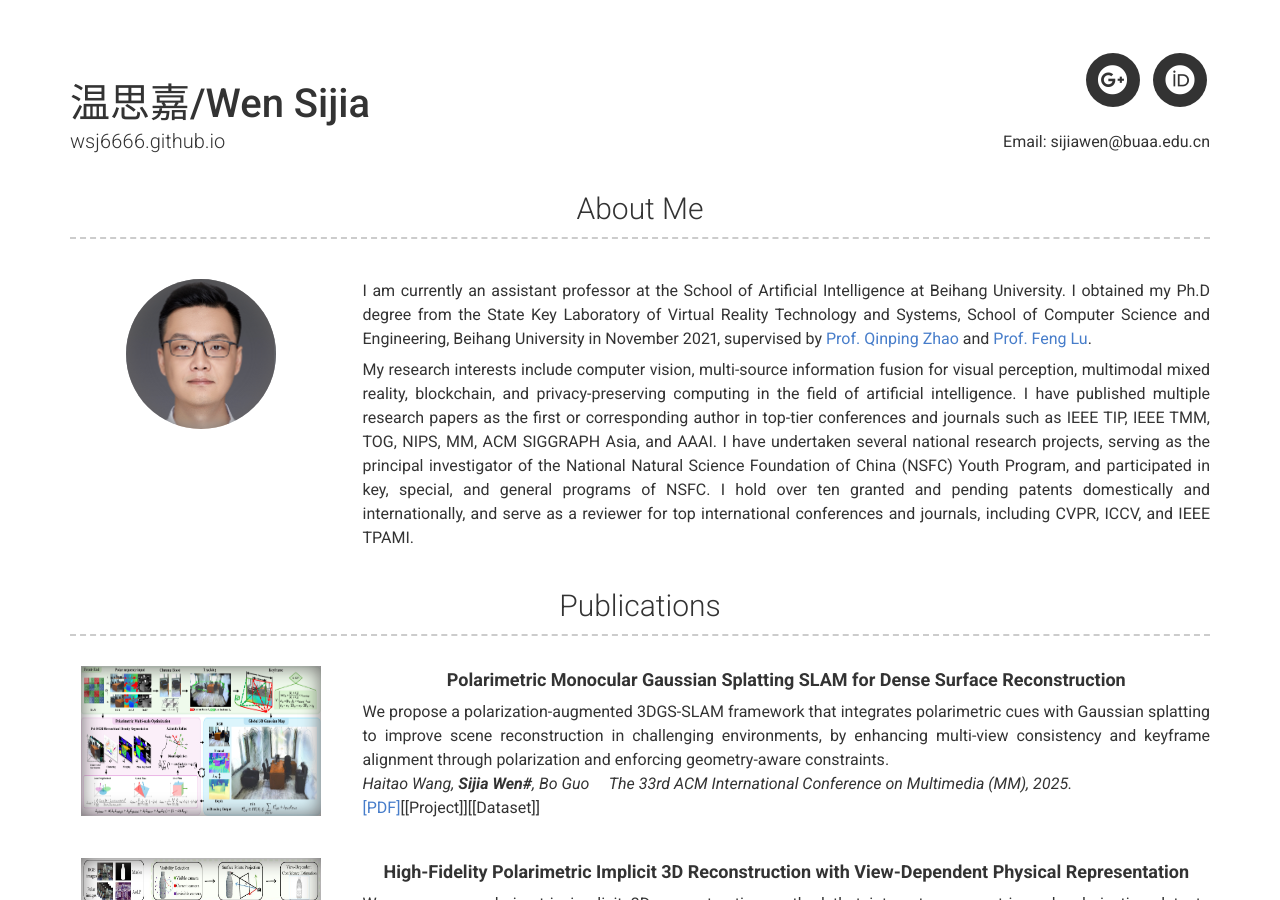
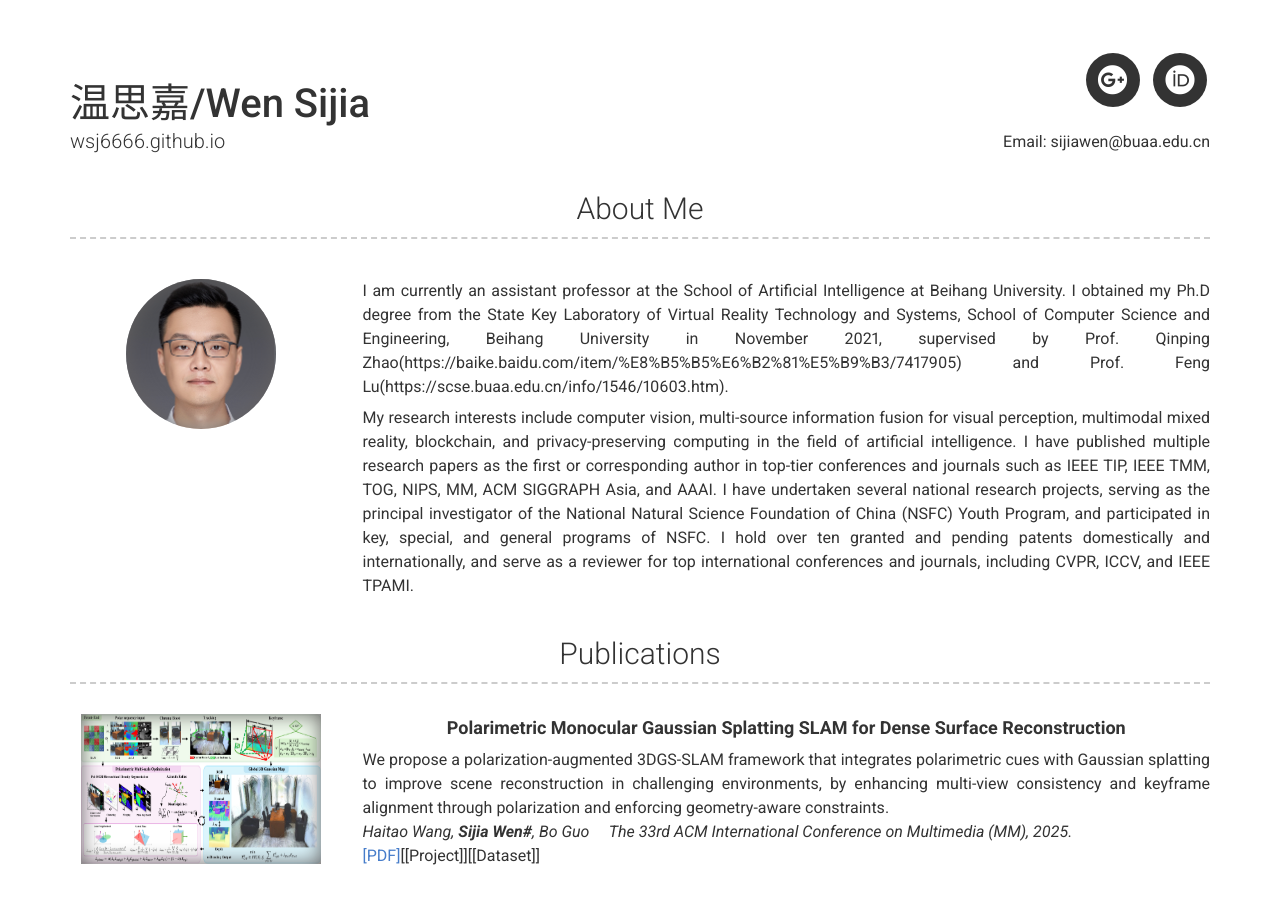
Before and after one commit to wsj6666/wsj6666.github.io, a Jekyll site: the page built from index.md, in a window 1280 px wide and 900 px high. Built offline with Jekyll 4.4.1, drawn with Linux system fonts in a browser that asks for light colours; nearby versions of some CDN libraries.

Commit message:
Update _config.yml

```diff
--- a/_config.yml
+++ b/_config.yml
@@ -21,7 +21,7 @@ darkmode: false
 # about_title: About Me (Use this to override about section title)
 about_profile_image: images/WenSijia.jpg
 about_content: | # this will include new lines to allow paragraphs
-  I am currently an assistant professor at the School of Artificial Intelligence at Beihang University. I obtained my Ph.D degree from the State Key Laboratory of Virtual Reality Technology and Systems, School of Computer Science and Engineering, Beihang University in November 2021, supervised by [Prof. Qinping Zhao](https://baike.baidu.com/item/%E8%B5%B5%E6%B2%81%E5%B9%B3/7417905) and [Prof. Feng Lu](https://scse.buaa.edu.cn/info/1546/10603.htm).
+  I am currently an assistant professor at the School of Artificial Intelligence at Beihang University. I obtained my Ph.D degree from the State Key Laboratory of Virtual Reality Technology and Systems, School of Computer Science and Engineering, Beihang University in November 2021, supervised by Prof. Qinping Zhao(https://baike.baidu.com/item/%E8%B5%B5%E6%B2%81%E5%B9%B3/7417905) and Prof. Feng Lu(https://scse.buaa.edu.cn/info/1546/10603.htm).
 
   My research interests include computer vision, multi-source information fusion for visual perception, multimodal mixed reality, blockchain, and privacy-preserving computing in the field of artificial intelligence.  I have published multiple research papers as the first or corresponding author in top-tier conferences and journals such as IEEE TIP, IEEE TMM, TOG, NIPS, MM, ACM SIGGRAPH Asia, and AAAI. I have undertaken several national research projects, serving as the principal investigator of the National Natural Science Foundation of China (NSFC) Youth Program, and participated in key, special, and general programs of NSFC. I hold over ten granted and pending patents domestically and internationally, and serve as a reviewer for top international conferences and journals, including CVPR, ICCV, and IEEE TPAMI.
 
```
